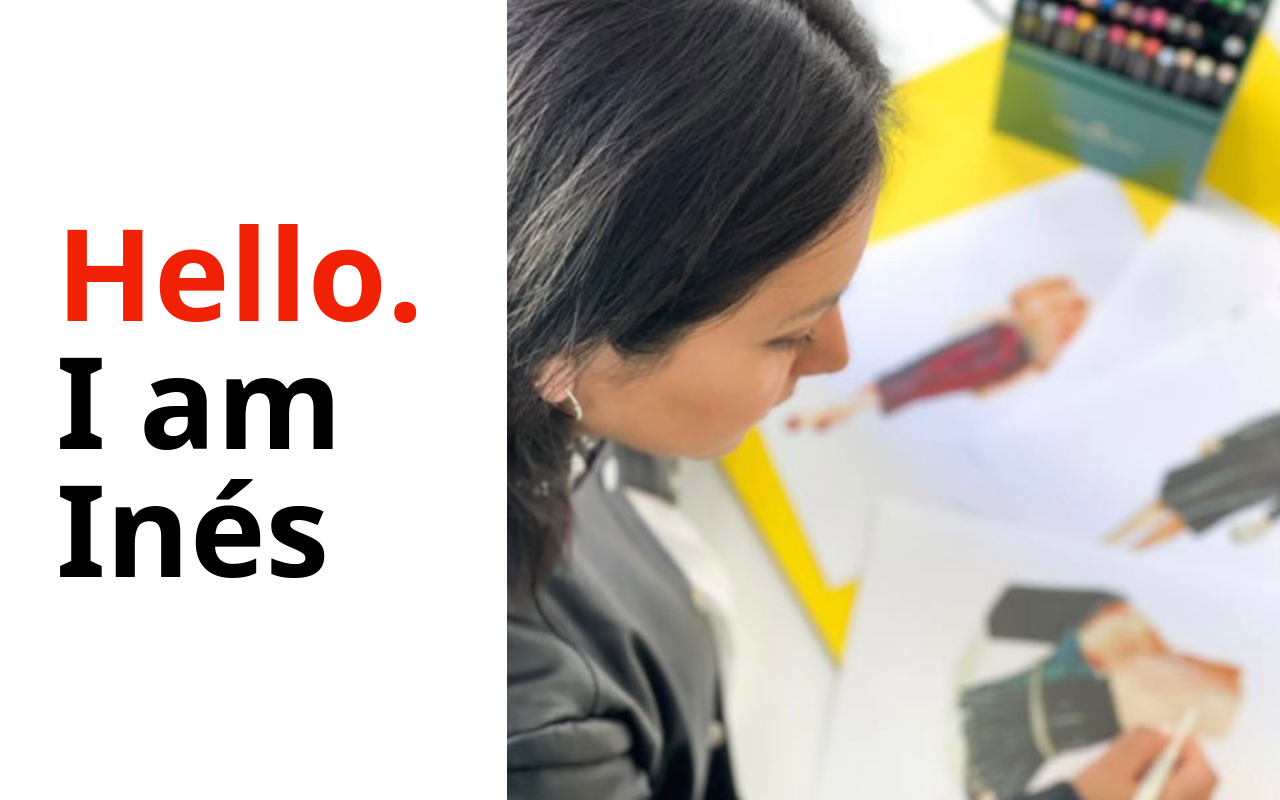
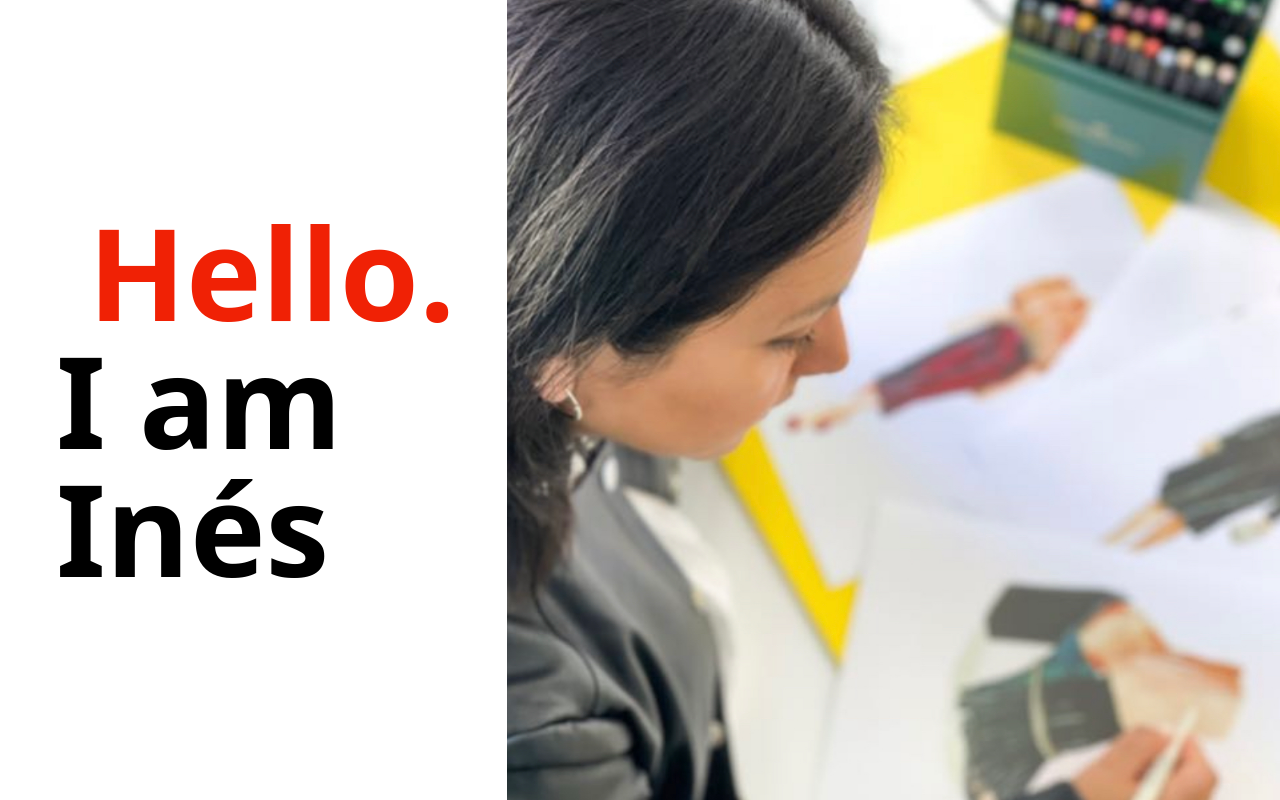
Before and after one commit to SennCode/porfolio-ines, a React (Vite) app: page / in a window 1280 px wide. Built offline with nearby package versions, Linux system fonts and the light colour scheme.

Commit message:
primeras rutas6

```diff
--- a/src/pages/Home.jsx
+++ b/src/pages/Home.jsx
@@ -2,50 +2,45 @@ import { useState } from "react";
 import "../App.css";
 
 const Home = () => {
-  const [hoveredText, setHoveredText] = useState(null);
+  const texts = ["Hello", "I am", "Inés"];
+  const [currentTextIndex, setCurrentTextIndex] = useState(0);
 
   const handlePageClick = () => {
-    if (hoveredText === "Hello") {
-      setHoveredText("About");
-
-    }
+    setCurrentTextIndex((prevIndex) => (prevIndex + 1) % texts.length);
   };
 
   return (
-    <div className="bg-white bg-[url(./assets/images/IMG_9EB17B5FFAD7-1.jpeg)] bg-no-repeat bg-right min-h-screen bg-auto md:bg-contain flex items-center" onClick={handlePageClick}>
+    <div
+      className="bg-white bg-[url(./assets/images/IMG_9EB17B5FFAD7-1.jpeg)] bg-no-repeat bg-right min-h-screen bg-auto md:bg-contain flex items-center"
+      onClick={handlePageClick}
+    >
       <div className="mx-6 justify-start py-10">
         <div className="px-8">
           <h1
             className={`text-red-colour font-bold text-7xl sm:text-7xl md:text-9xl lg:text-9xl xl:text-9xl
-             transition-transform transform-gpu ${
-               hoveredText === "Hello" ? "translate-x-8" : null
+            transition-transform transform-gpu ${
+               texts[currentTextIndex] === "Hello" ? "translate-x-8" : null
              }`}
-            onMouseEnter={() => setHoveredText("Hello")}
-            onMouseLeave={() => setHoveredText(null)}
           >
-            {hoveredText === "Hello" ? "About" : "Hello."}
+            {texts[currentTextIndex] === "Hello" ? "Hello." : "About"}
           </h1>
 
           <h1
             className={`text ${
-              hoveredText === "I am" ? "translate-x-8" : null
+              texts[currentTextIndex] === "I am" ? "translate-x-8" : null
             } font-bold text-7xl sm:text-7xl md:text-9xl lg:text-9xl xl:text-9xl
              transition-transform transform-gpu`}
-            onMouseEnter={() => setHoveredText("I am")}
-            onMouseLeave={() => setHoveredText(null)}
           >
-            {hoveredText === "I am" ? "Proyects" : "I am"}
+            {texts[currentTextIndex] === "I am" ? "Work" : "I am"}
           </h1>
 
           <h1
             className={`text ${
-              hoveredText === "Inés" ? "translate-x-8" : null
+              texts[currentTextIndex] === "Inés" ? "translate-x-8" : null
             } font-bold text-7xl sm:text-7xl md:text-9xl lg:text-9xl xl:text-9xl
              transition-transform transform-gpu`}
-            onMouseEnter={() => setHoveredText("Inés")}
-            onMouseLeave={() => setHoveredText(null)}
           >
-            {hoveredText === "Inés" ? "Contact" : "Inés"}
+            {texts[currentTextIndex] === "Inés" ? "Contact" : "Inés"}
           </h1>
         </div>
       </div>
```
